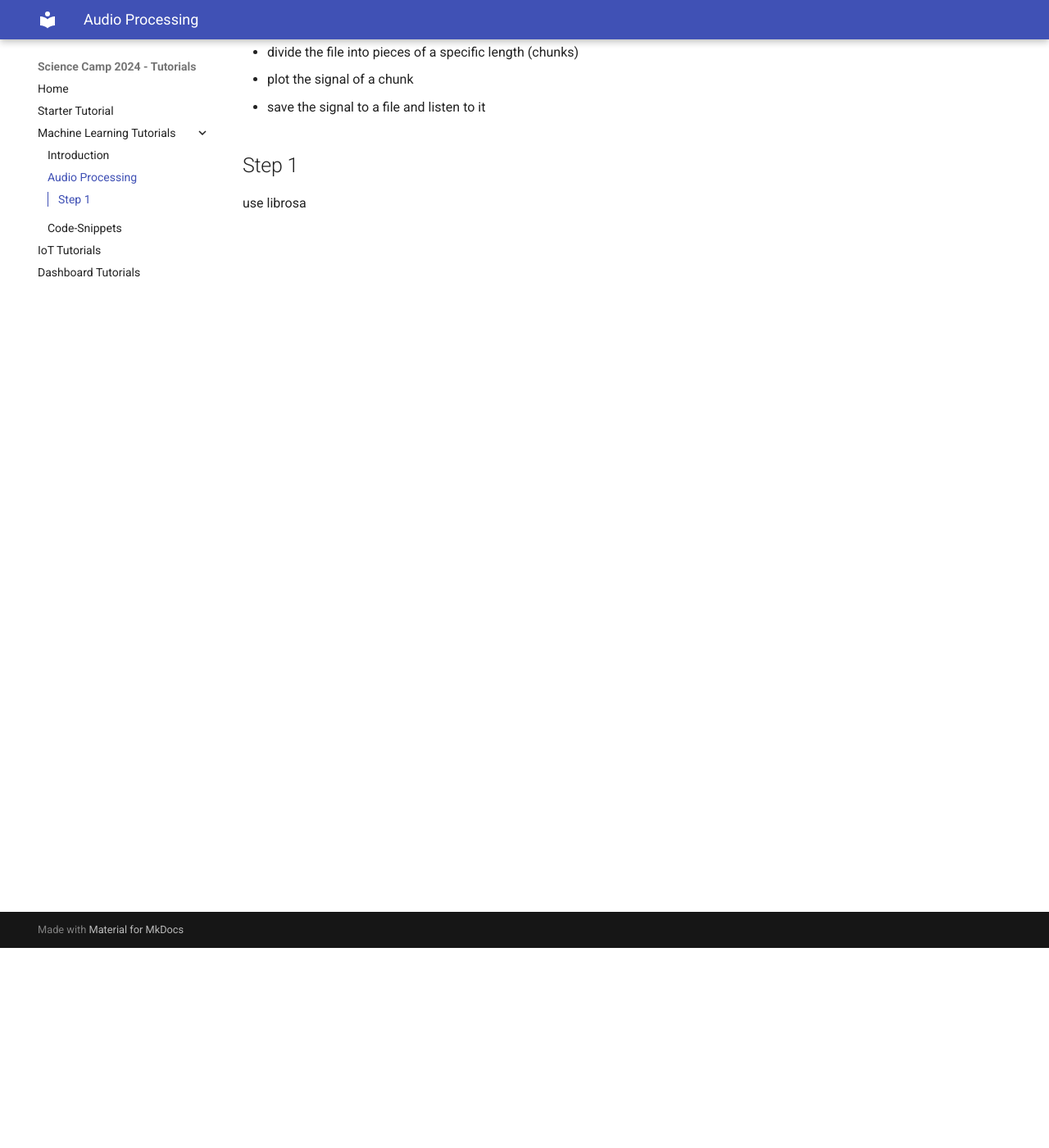
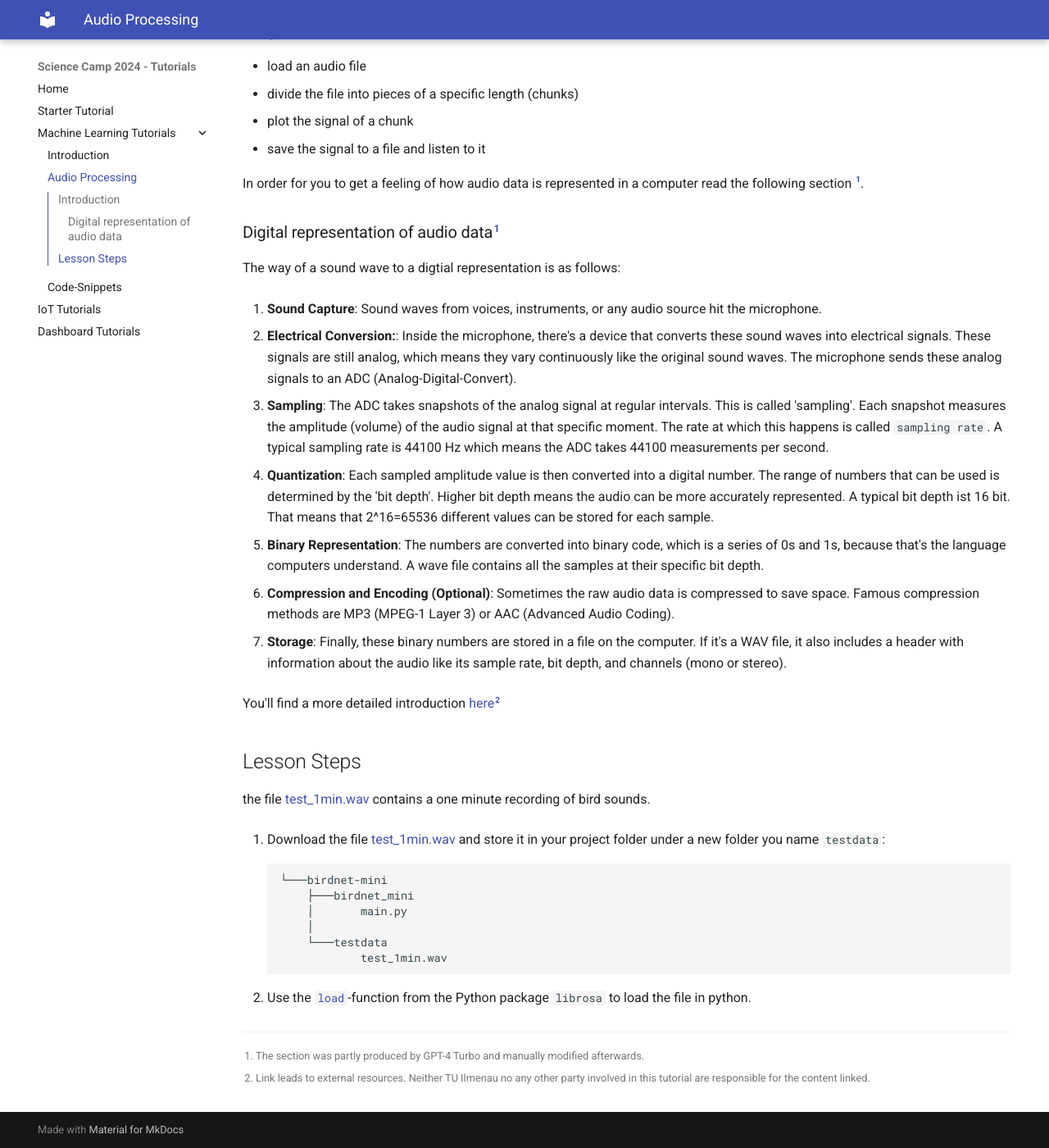
Before and after one commit to Science-Camp-TUI/tutorials, an MkDocs documentation site: the page built from docs/machine-learning/audio-processing.md, in a window 1280 px wide and 1400 px high, scrolled down 244 px. Shown: the whole window at 82% size. Built offline with MkDocs 1.6.1 and Material for MkDocs 9.7.7, drawn with Linux system fonts in a browser that asks for light colours.

Commit message:
add introduction section to audio processing part

````diff
--- a/docs/machine-learning/audio-processing.md
+++ b/docs/machine-learning/audio-processing.md
@@ -1,4 +1,6 @@
 # Audio Processing
+
+## Introduction
 
 The goal of this lesson is to
 
@@ -7,9 +9,47 @@ The goal of this lesson is to
 * plot the signal of a chunk
 * save the signal to a file and listen to it
 
+In order for you to get a feeling of how audio data is represented in a computer read the following section [^1].
 
 
+### Digital representation of audio data[^1]
 
-## Step 1
+The way of a sound wave to a digtial representation is as follows:
 
-use librosa
+1. **Sound Capture**: Sound waves from voices, instruments, or any audio source hit the microphone.
+
+2. **Electrical Conversion:**: Inside the microphone, there's a device that converts these sound waves into electrical signals. These signals are still analog, which means they vary continuously like the original sound waves. The microphone sends these analog signals to an ADC (Analog-Digital-Convert).
+
+3. **Sampling**: The ADC takes snapshots of the analog signal at regular intervals. This is called 'sampling'. Each snapshot measures the amplitude (volume) of the audio signal at that specific moment. The rate at which this happens is called `sampling rate`. A typical sampling rate is 44100 Hz which means the ADC takes 44100 measurements per second.
+
+4. **Quantization**: Each sampled amplitude value is then converted into a digital number. The range of numbers that can be used is determined by the 'bit depth'. Higher bit depth means the audio can be more accurately represented. A typical bit depth ist 16 bit. That means that 2^16=65536 different values can be stored for each sample.
+
+5. **Binary Representation**: The numbers are converted into binary code, which is a series of 0s and 1s, because that's the language computers understand. A wave file contains all the samples at their specific bit depth.
+
+6. **Compression and Encoding (Optional)**: Sometimes the raw audio data is compressed to save space. Famous compression methods are MP3 (MPEG-1 Layer 3) or AAC (Advanced Audio Coding).
+
+7. **Storage**: Finally, these binary numbers are stored in a file on the computer. If it's a WAV file, it also includes a header with information about the audio like its sample rate, bit depth, and channels (mono or stereo).
+
+
+You'll find a more detailed introduction [here](https://woodandfirestudio.com/en/sample-rate-bit-depth/){:target="_blank"}[^2]
+
+[^1]: The section was partly produced by GPT-4 Turbo and manually modified afterwards.
+
+[^2]: Link leads to external resources. Neither TU Ilmenau no any other party involved in this tutorial are responsible for the content linked.
+
+## Lesson Steps
+
+the file [test_1min.wav](./files/test_1min.wav){:target="_blank"} contains a one minute recording of bird sounds.
+
+1. Download the file [test_1min.wav](./files/test_1min.wav){:target="_blank"} and store it in your project folder under a new folder you name `testdata`:
+
+    ```
+    └───birdnet-mini
+        ├───birdnet_mini
+        │       main.py
+        │
+        └───testdata
+                test_1min.wav
+    ```
+
+2. Use the [`load`](https://librosa.org/doc/latest/generated/librosa.load.html#librosa.load){:target="_blank"}-function  from the Python package `librosa` to load the file in python.
````
Also changed, not shown: docs/machine-learning/index.md (+5 -5 lines), 1 other file.
